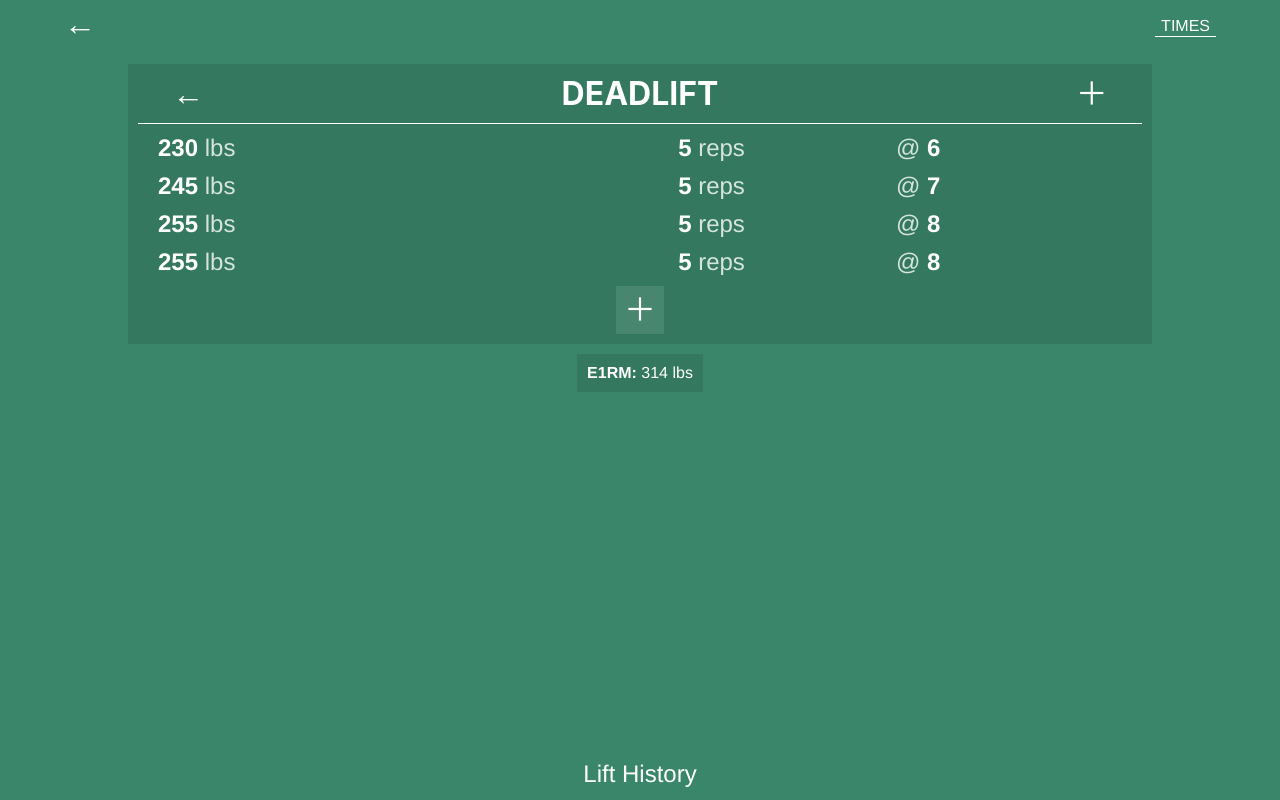
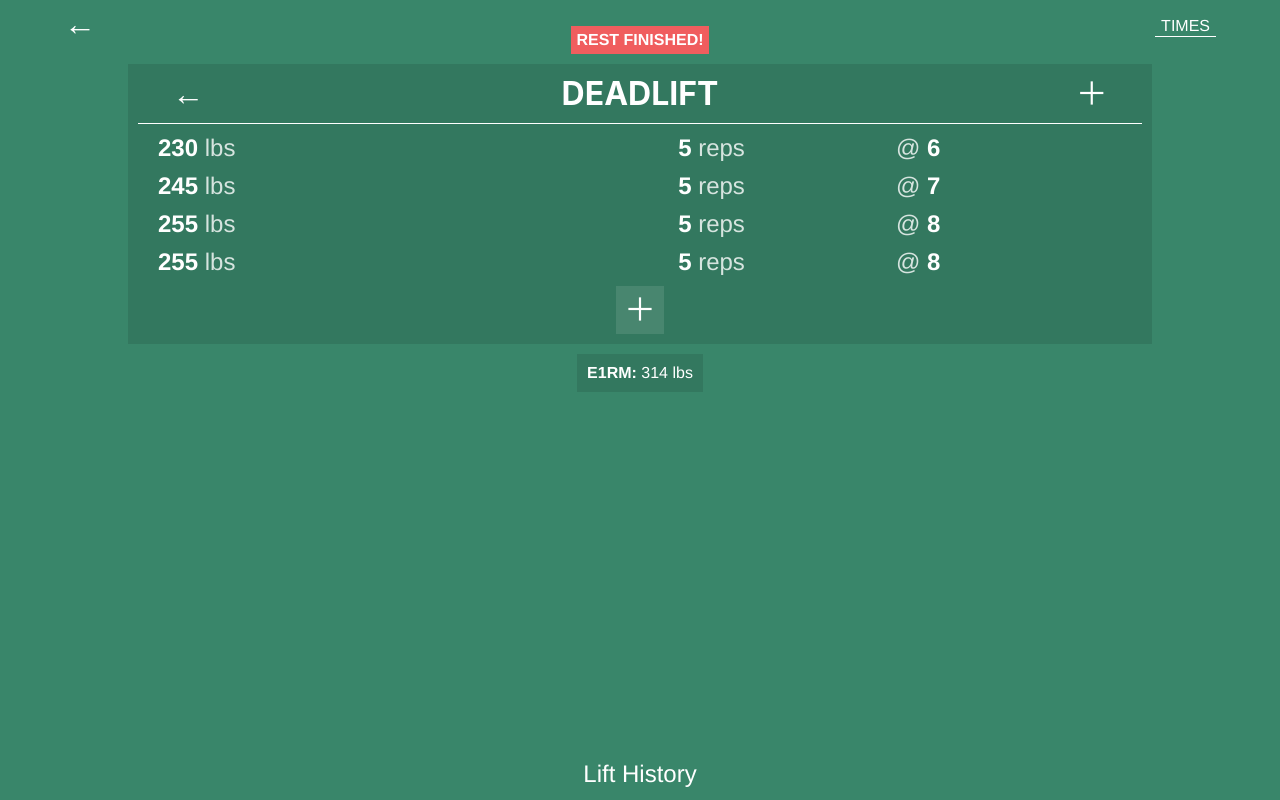
Before and after one commit to gainhad/workout-logger, a React (Create React App) app: page /workout in a window 1280 px wide. Built offline with nearby package versions, Linux system fonts and the light colour scheme.

Commit message:
Added end rest notification and sound

```diff
--- a/src/components/Workout.js
+++ b/src/components/Workout.js
@@ -8,6 +8,7 @@ import E1rmDisplay from './E1rmDisplay';
 import RestTimer from './RestTimer';
 import useInterval from '../utils/useInterval';
 import NewRestTimer from './NewRestTimer';
+import soundFile from '../assets/audio/bell.wav';
 import './Workout.scss';
 
 const Workout = props => {
@@ -47,7 +48,7 @@ const Workout = props => {
   ]);
   const [currentLiftIndex, setCurrentLiftIndex] = useState(0);
   const [timers, setTimers] = useState([
-    { name: 'rest', decrement: true, started: false, seconds: 0 }
+    { name: 'rest', decrement: true, started: true, finished: false, seconds: 2 }
   ]);
 
   //update times every second
@@ -57,6 +58,8 @@ const Workout = props => {
         if (timer.started) {
           if (timer.decrement && timer.seconds > 0) {
             return Object.assign(timer, { seconds: timer.seconds - 1 });
+          } else if (timer.decrement) {
+            return Object.assign(timer, { finished: true });
           } else if (!timer.decrement) {
             return Object.assign(timer, { seconds: timer.seconds + 1 });
           } else {
@@ -73,7 +76,7 @@ const Workout = props => {
     setTimers(
       timers.map(timer => {
         if (timer.name === timerName) {
-          return Object.assign(timer, { seconds: newSeconds, started: true });
+          return Object.assign(timer, { seconds: newSeconds, started: true, finished: false });
         } else {
           return timer;
         }
@@ -126,6 +129,16 @@ const Workout = props => {
 
   const restTimer = timers.find(timer => timer.name === 'rest');
 
+  // Play sound when rest finishes
+  useEffect(() => {
+    if (restTimer.finished) {
+      const sound = new Audio();
+      sound.src = soundFile;
+      sound.play();
+
+    }
+  }, [restTimer.finished]);
+
   return (
     <React.Fragment>
       <div id="workout-screen" className={test}>
@@ -134,9 +147,12 @@ const Workout = props => {
             &larr;
           </button>
         </Link>
-        {restTimer.started && (
+        {(restTimer.started && !restTimer.finished) && (
           <RestTimer secondsRemaining={restTimer.seconds} />
         )}
+            {restTimer.finished && (
+              <div className="rest-timer" id="rest-finished"><b>REST FINISHED!</b></div>
+            )}
         <button
           type="button"
           onClick={toggleTimesModal}
--- a/src/components/Workout.scss
+++ b/src/components/Workout.scss
@@ -29,3 +29,9 @@
 #times-toggle {
   grid-column-end: 4;
 }
+
+#rest-finished {
+  background: rgba(240, 93, 94, 1);
+  padding: 5px;
+  margin-bottom: 5px;
+}
```
Also changed, not shown: 1 other file (tests, documents, lock files or other folders).
